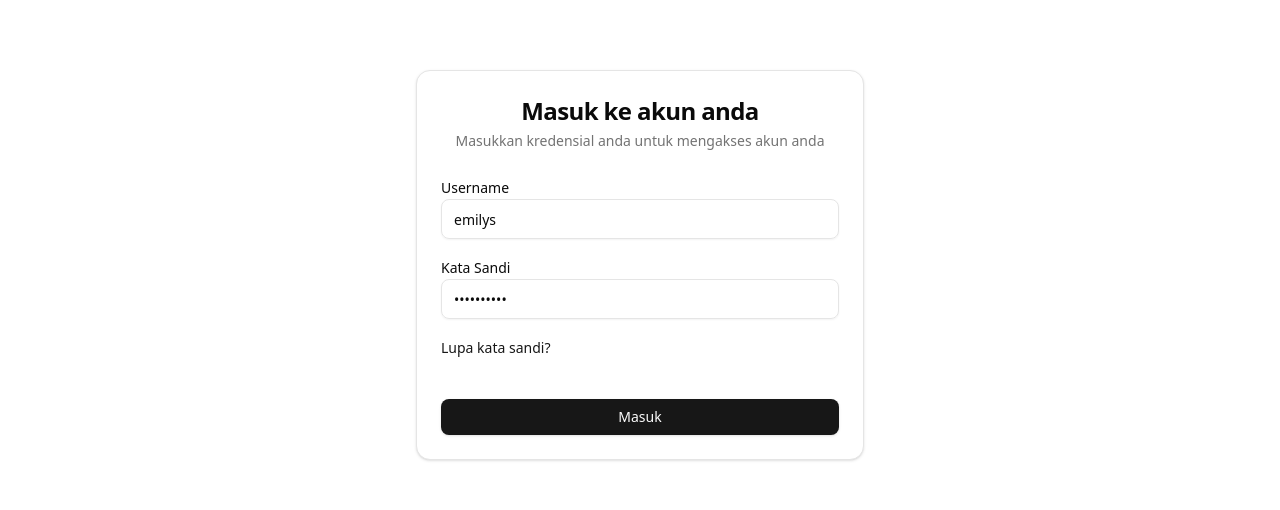
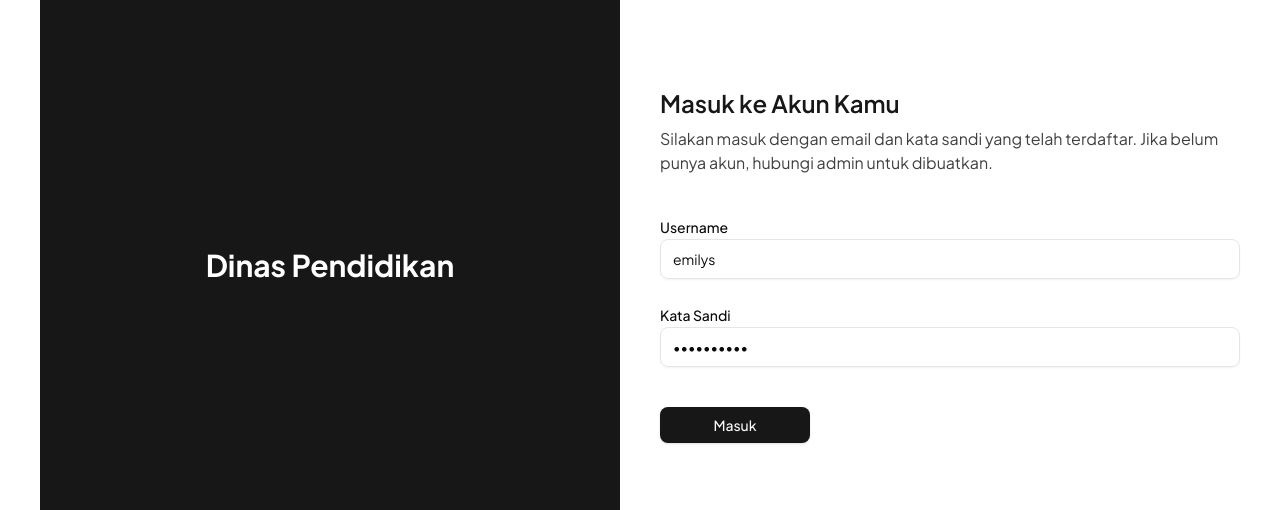
Before and after one commit to officialalphadev/applus-frontend, a Next.js app: page /login in a window 1280 px wide. Shown: the part 135-645 px from the top of the page. Built offline with nearby package versions, Linux system fonts and the light colour scheme; no server answers.

Commit message:
feat(ui): Display the login page for users

```diff
--- a/src/app/(auth)/layout.tsx
+++ b/src/app/(auth)/layout.tsx
@@ -1,3 +1,3 @@
 export default function AuthLayout({ children }: Readonly<{ children: React.ReactNode }>) {
-  return <div className='mx-auto flex min-h-dvh max-w-6xl flex-col items-center justify-center p-4'>{children}</div>
+  return <div className='flex min-h-screen w-full flex-row gap-10 px-10 py-6'>{children}</div>
 }
--- a/src/app/(auth)/login/page.tsx
+++ b/src/app/(auth)/login/page.tsx
@@ -1,13 +1,12 @@
 'use client'
 
-import Link from 'next/link'
-import { useState } from 'react'
 import { signIn } from 'next-auth/react'
 import { useRouter, useSearchParams } from 'next/navigation'
+import { useState } from 'react'
 
+import { Form, Input } from '@/component'
+import { useForm } from '@/hook'
 import { LoginDefaultValue, LoginSchema, LoginSchemaType } from './schema'
-import { Card, Form, Input } from '@/component'
-import { useForm } from '@/hook'
 
 export default function LoginPage() {
   const router = useRouter()
@@ -37,24 +36,28 @@ export default function LoginPage() {
   }
 
   return (
-    <Card className='w-full max-w-md'>
-      <Card.Header className='space-y-1 text-center'>
-        <Card.Title className='text-2xl font-bold'>Masuk ke akun anda</Card.Title>
-        <Card.Description>Masukkan kredensial anda untuk mengakses akun anda</Card.Description>
-      </Card.Header>
-      <Form form={form} onSubmit={handleSubmit}>
-        <Card.Content className='space-y-4'>
-          {error && <span>{error}</span>}
-          <Form.Field label='Username' name='username' render={(field) => <Input {...field} type='text' required />} />
-          <Form.Field label='Kata Sandi' name='password' render={(field) => <Input {...field} type='password' required />} />
-          <Link href='#' className='text-primary text-sm font-medium hover:underline'>
-            Lupa kata sandi?
-          </Link>
-        </Card.Content>
-        <Card.Footer>
-          <Form.SubmitButton className='w-full'>Masuk</Form.SubmitButton>
-        </Card.Footer>
-      </Form>
-    </Card>
+    <>
+      <div className='hidden w-1/2 items-center justify-center rounded-md bg-neutral-900 lg:flex'>
+        <span className='text-3xl font-bold text-white'>Dinas Pendidikan</span>
+      </div>
+      <div className='flex w-full flex-col items-center justify-center gap-10 lg:w-1/2'>
+        <div className='flex flex-col gap-2'>
+          <h1 className='text-2xl font-semibold text-neutral-900'>Masuk ke Akun Kamu</h1>
+          <p className='text-base font-normal text-neutral-700'>
+            Silakan masuk dengan email dan kata sandi yang telah terdaftar. Jika belum punya akun, hubungi admin untuk dibuatkan.
+          </p>
+        </div>
+        <Form form={form} onSubmit={handleSubmit} className='flex w-full flex-col gap-10'>
+          <div className='flex w-full flex-col gap-6'>
+            {error && <span>{error}</span>}
+            <Form.Field label='Username' name='username' render={(field) => <Input {...field} type='text' required className='w-full' />} />
+            <Form.Field label='Kata Sandi' name='password' render={(field) => <Input {...field} type='password' required />} />
+          </div>
+          <div className='flex w-full items-center justify-start'>
+            <Form.SubmitButton className='max-w-[150px]'>Masuk</Form.SubmitButton>
+          </div>
+        </Form>
+      </div>
+    </>
   )
 }
--- a/src/app/layout.tsx
+++ b/src/app/layout.tsx
@@ -1,4 +1,12 @@
 import type { Metadata } from 'next'
+import { Plus_Jakarta_Sans } from 'next/font/google'
+
+const plusJakartaSans = Plus_Jakarta_Sans({
+  weight: ['300', '400', '500', '600', '700'],
+  style: ['normal', 'italic'],
+  subsets: ['latin'],
+  display: 'swap'
+})
 
 import { ProgressBar, QueryProvider, SessionProvider, ThemeProvider, Toaster } from '@/component'
 
@@ -11,7 +19,7 @@ export const metadata: Metadata = {
 
 export default function AppLayout({ children }: Readonly<{ children: React.ReactNode }>) {
   return (
-    <html lang='id' suppressHydrationWarning>
+    <html lang='id' suppressHydrationWarning className={plusJakartaSans.className}>
       <body>
         <ThemeProvider attribute='class' defaultTheme='light' enableSystem disableTransitionOnChange>
           <SessionProvider>
--- a/src/component/ui/form.tsx
+++ b/src/component/ui/form.tsx
@@ -17,7 +17,7 @@ export type FormProps<T extends FieldValues> = Omit<React.FormHTMLAttributes<HTM
 export function Form<T extends FieldValues>({ className, form, onSubmit, ...props }: FormProps<T>) {
   return (
     <FormProvider {...form}>
-      <form onSubmit={form.handleSubmit(onSubmit)} className={cn('mx-auto max-w-3xl space-y-4', className)} {...props} />
+      <form onSubmit={form.handleSubmit(onSubmit)} className={cn(className)} {...props} />
     </FormProvider>
   )
 }
```
